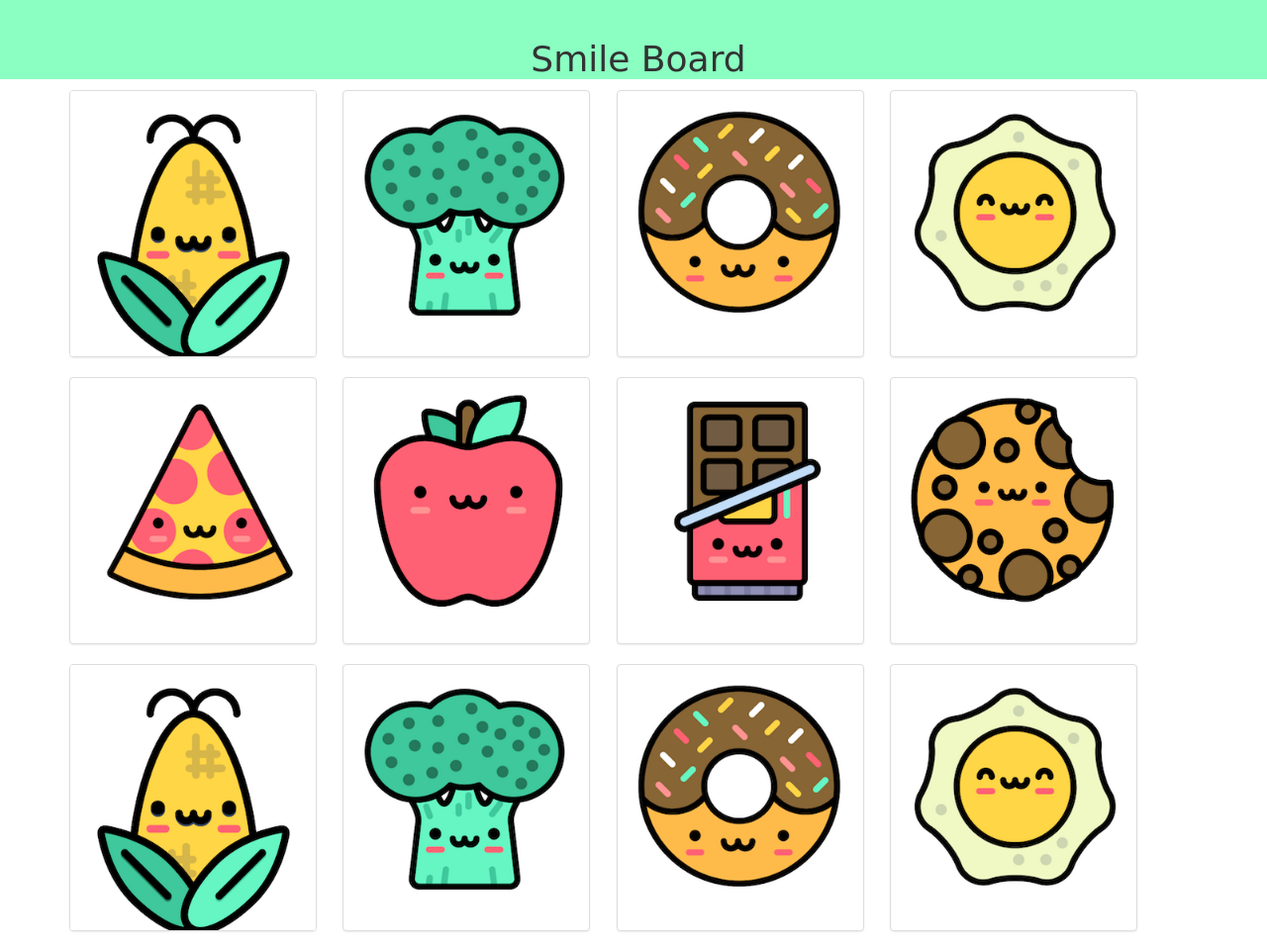
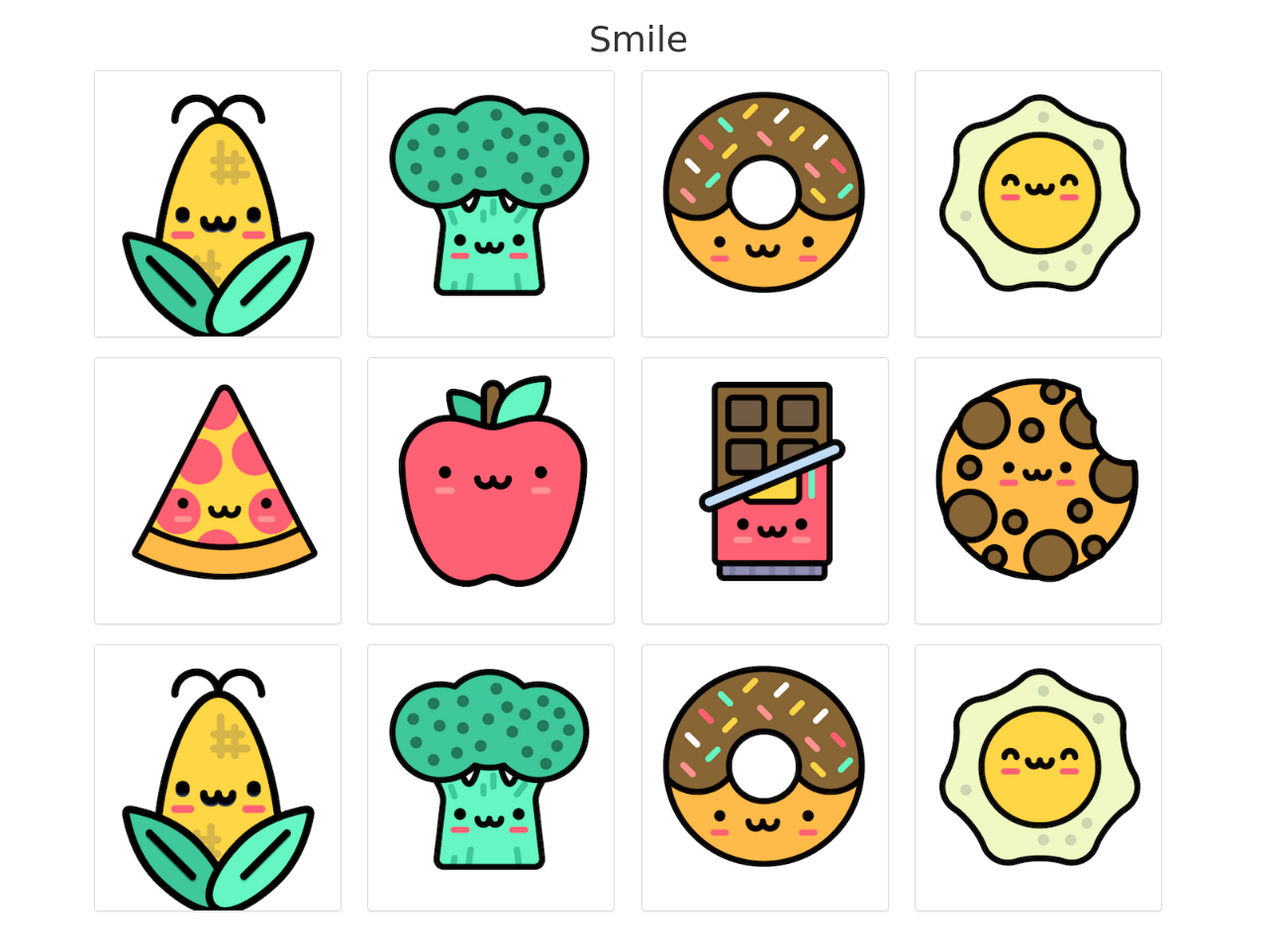
Before and after one commit to Nattie87/japan-cute-grid, a plain HTML site: page index.html in a window 1280 px wide. Shown: the whole page at 99% size. Drawn offline with nearby package versions, Linux system fonts and the light colour scheme; a web font is replaced by a local one.

```diff
--- a/index.html
+++ b/index.html
@@ -20,7 +20,7 @@
 </head>
 <body>
   <div class="top-header"class="page-header">
-    <h1>Smile Board</h1>
+    <h1>Smile</h1>
   </div>
   <div class="container">
 
--- a/main.css
+++ b/main.css
@@ -14,14 +14,14 @@ h1 {
 }
 
 .page-header {
-  background-color: #8AFFC1;
+  background-color: #E365C1
   padding-top: 20px;
   width: 1130px;
 }
 
 .top-header {
   width: 1130px;
-  background-color: #8AFFC1;
+  background-color: #E365C1
   padding-top: 20px;
   width: 1290px;
 }
@@ -75,3 +75,7 @@ img {
     transform: translate3d(4px, 0, 0);
   }
 }
+
+.container {
+  margin-right: 30px;
+}
```
Also changed, not shown: 1 other file.
